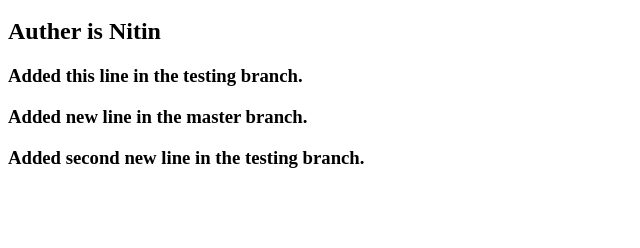
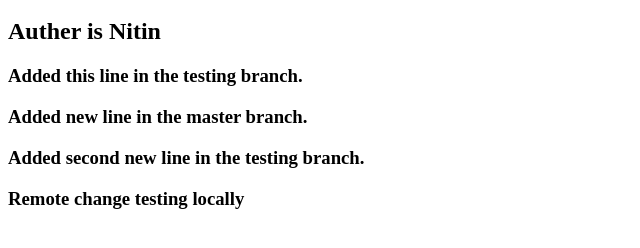
Before and after one commit to nitinbelgamwar/trainingProject, a plain HTML site: page index.html in a window 1280 px wide. Shown: the part 48-296 px from the top of the page, without its empty margins (0-640 px from the left). Drawn offline with Linux system fonts and the light colour scheme.

Commit message:
committed locally

```diff
--- a/index.html
+++ b/index.html
@@ -3,3 +3,4 @@
 <h3>Added this line in the testing branch.</h3>
 <h3>Added new line in the master branch.</h3>
 <h3>Added second new line in the testing branch.</h3>
+<h3>Remote change testing locally</h3>
```
